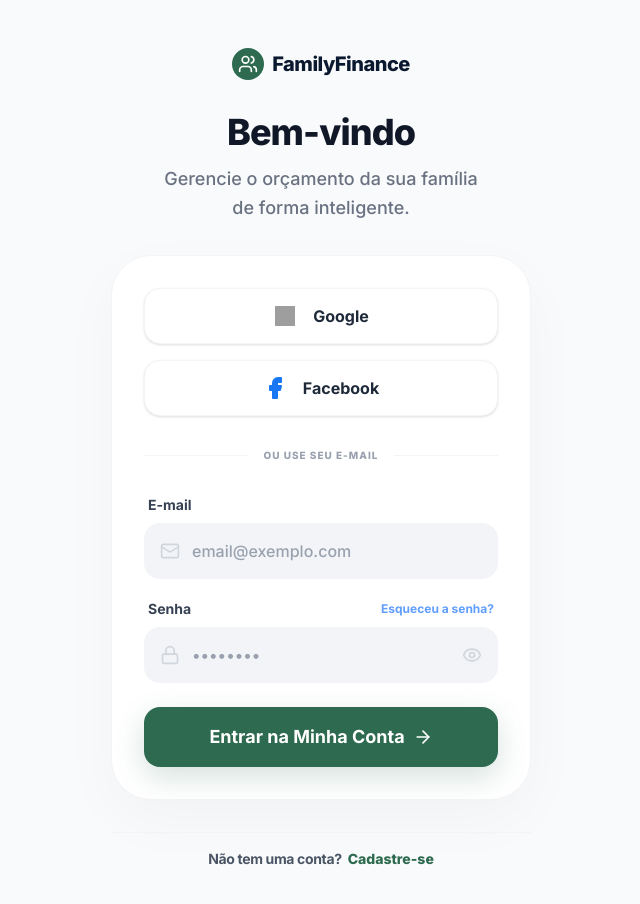
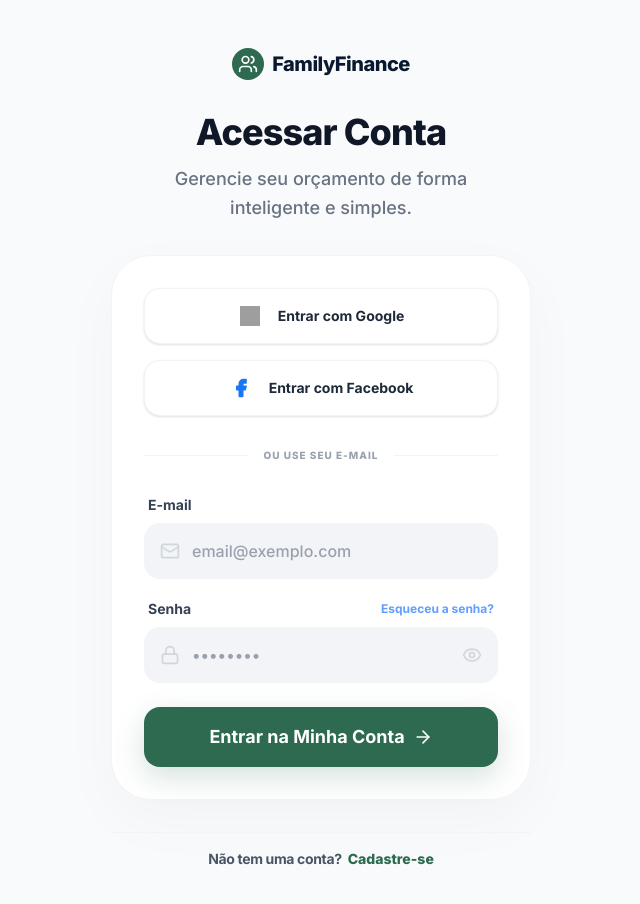
Before and after one commit to jorgeavila11/FinancasFamiliar, a React (Vite) app: page / in a window 1280 px wide. Shown: the top 904 px of the page, without its empty margins (319-959 px from the left). Built offline with nearby package versions, Linux system fonts and the light colour scheme; no server answers; the database is empty; grey boxes are pictures that could not be loaded.

Commit message:
Correção no banco de dados. Criado e implementado em um novo banco de dados no Firestore

```diff
--- a/firebase-applet-config.json
+++ b/firebase-applet-config.json
@@ -1,10 +1,10 @@
 {
-  "projectId": "gen-lang-client-0389751735",
-  "appId": "1:55488552796:web:433439e041a756364bab99",
-  "apiKey": "AIzaSyD2KWuNEYqeTM1sd8sx9W7pUD02gGyf4iY",
-  "authDomain": "gen-lang-client-0389751735.firebaseapp.com",
+  "projectId": "minhas-financas-61b97",
+  "appId": "1:307845436774:web:0bb01e88ddf9f3e23ca4a7",
+  "apiKey": "AIzaSyDIj-FqWCCXxMz0CfROVwD5g0YmXR6EC_M",
+  "authDomain": "minhas-financas-61b97.firebaseapp.com",
   "firestoreDatabaseId": "ai-studio-49562fe4-8af7-4e4f-b152-7e832db54cb0",
-  "storageBucket": "gen-lang-client-0389751735.firebasestorage.app",
-  "messagingSenderId": "55488552796",
+  "storageBucket": "minhas-financas-61b97.firebasestorage.app",
+  "messagingSenderId": "307845436774",
   "measurementId": ""
 }
--- a/src/components/Auth.tsx
+++ b/src/components/Auth.tsx
@@ -74,8 +74,10 @@ const Auth: React.FC = () => {
   return (
     <div className="min-h-screen flex flex-col items-center justify-start bg-[#f8fafb] px-6 py-12 overflow-y-auto">
       <motion.div
-        initial={{ opacity: 0, y: 20 }}
-        animate={{ opacity: 1, y: 0 }}
+        key={isRegistering ? 'register' : 'login'}
+        initial={{ opacity: 0, x: isRegistering ? 20 : -20 }}
+        animate={{ opacity: 1, x: 0 }}
+        transition={{ duration: 0.3 }}
         className="max-w-[420px] w-full flex flex-col items-center"
       >
         {/* Header Section */}
@@ -100,12 +102,12 @@ const Auth: React.FC = () => {
 
         <div className="text-center mb-8">
           <h1 className="text-4xl font-black text-gray-900 mb-3 tracking-tight">
-            {isRegistering ? 'Criar Conta' : 'Bem-vindo'}
+            {isRegistering ? 'Criar Conta' : 'Acessar Conta'}
           </h1>
           <p className="text-gray-500 font-medium leading-relaxed max-w-[320px] mx-auto text-lg">
             {isRegistering
-              ? 'Comece a organizar as finanças da sua família hoje mesmo.'
-              : 'Gerencie o orçamento da sua família de forma inteligente.'}
+              ? 'Comece a organizar suas finanças pessoais hoje mesmo.'
+              : 'Gerencie seu orçamento de forma inteligente e simples.'}
           </p>
         </div>
 
@@ -115,7 +117,8 @@ const Auth: React.FC = () => {
             {/* Social Buttons */}
             <button
               onClick={handleGoogleSignIn}
-              className="w-full h-[56px] flex items-center justify-center gap-4 bg-white border border-gray-100 text-gray-800 rounded-2xl font-bold hover:bg-gray-50 transition-all active:scale-[0.98] shadow-sm"
+              type="button"
+              className="w-full h-[56px] flex items-center justify-center gap-4 bg-white border border-gray-100 text-gray-800 rounded-2xl font-bold hover:bg-gray-50 transition-all active:scale-[0.98] shadow-sm text-sm"
             >
               <div className="w-6 h-6 flex items-center justify-center">
                 <img
@@ -124,17 +127,18 @@ const Auth: React.FC = () => {
                   className="w-5 h-5"
                 />
               </div>
-              Google
+              Entrar com Google
             </button>
 
             <button
               onClick={handleFacebookSignIn}
-              className="w-full h-[56px] flex items-center justify-center gap-4 bg-white border border-gray-100 text-gray-800 rounded-2xl font-bold hover:bg-gray-50 transition-all active:scale-[0.98] shadow-sm"
+              type="button"
+              className="w-full h-[56px] flex items-center justify-center gap-4 bg-white border border-gray-100 text-gray-800 rounded-2xl font-bold hover:bg-gray-50 transition-all active:scale-[0.98] shadow-sm text-sm"
             >
               <div className="w-6 h-6 flex items-center justify-center">
-                <Facebook className="w-6 h-6 text-[#1877f2] fill-[#1877f2]" />
+                <Facebook className="w-5 h-5 text-[#1877f2] fill-[#1877f2]" />
               </div>
-              Facebook
+              Entrar com Facebook
             </button>
           </div>
 
@@ -152,6 +156,7 @@ const Auth: React.FC = () => {
           <AnimatePresence mode="wait">
             {error && (
               <motion.div
+                key="error-box"
                 initial={{ opacity: 0, height: 0 }}
                 animate={{ opacity: 1, height: 'auto' }}
                 exit={{ opacity: 0, height: 0 }}
@@ -274,7 +279,7 @@ const Auth: React.FC = () => {
 
           {isRegistering && (
             <div className="mt-8 text-center text-[10px] text-gray-400 leading-relaxed max-w-[280px] mx-auto font-medium">
-              Ao se cadastrar, você concorda com nossos <button className="text-[#2d6a4f] font-bold">Termos de Uso</button> e <button className="text-[#2d6a4f] font-bold">Política de Privacidade</button>.
+              Ao se cadastrar, você concorda com nossos <button type="button" className="text-[#2d6a4f] font-bold">Termos de Uso</button> e <button type="button" className="text-[#2d6a4f] font-bold">Política de Privacidade</button>.
             </div>
           )}
         </div>
@@ -285,6 +290,7 @@ const Auth: React.FC = () => {
             {isRegistering ? 'Já tem uma conta?' : 'Não tem uma conta?'}
           </span>
           <button
+            type="button"
             onClick={() => {
               setIsRegistering(!isRegistering);
               setError(null);
--- a/src/components/Expenses.tsx
+++ b/src/components/Expenses.tsx
@@ -50,17 +50,22 @@ const Expenses: React.FC = () => {
         const expenseDate = new Date(now);
         expenseDate.setMonth(now.getMonth() + i);
 
-        batch.push({
+        const data: any = {
           amount: isInstallment ? baseAmount / numInstallments : baseAmount,
           category,
           merchant: isInstallment ? `${merchant} (${i + 1}/${numInstallments})` : merchant,
           date: expenseDate.toISOString(),
           userId: auth.currentUser.uid,
           householdId: household.id,
-          installments: isInstallment ? numInstallments : undefined,
-          installmentIndex: isInstallment ? i + 1 : undefined,
           createdAt: serverTimestamp(),
-        });
+        };
+
+        if (isInstallment) {
+          data.installments = numInstallments;
+          data.installmentIndex = i + 1;
+        }
+
+        batch.push(data);
       }
 
       await Promise.all(batch.map(exp => addDoc(collection(db, 'expenses'), exp)));
--- a/src/lib/firebase.ts
+++ b/src/lib/firebase.ts
@@ -6,13 +6,3 @@ import firebaseConfig from '../../firebase-applet-config.json';
 const app = initializeApp(firebaseConfig);
 export const db = getFirestore(app, firebaseConfig.firestoreDatabaseId);
 export const auth = getAuth(app);
-
-async function testConnection() {
-  try {
-    await getDocFromServer(doc(db, 'test', 'connection'));
-    console.info("Firestore connection successful.");
-  } catch (error) {
-    console.error("Firestore connection test failed:", error);
-  }
-}
-testConnection();
```
Also changed, not shown: 1 other file (tests, documents, lock files or other folders).
